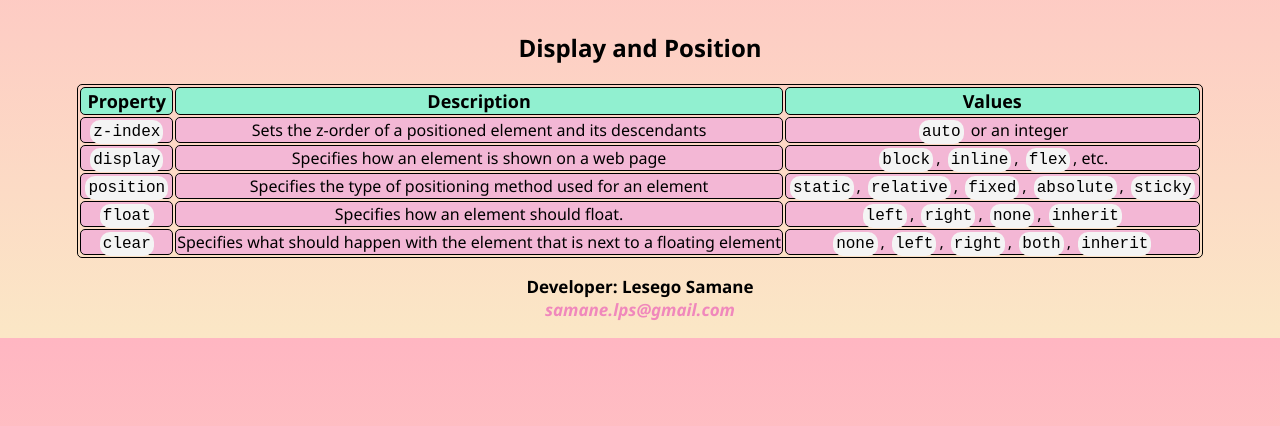
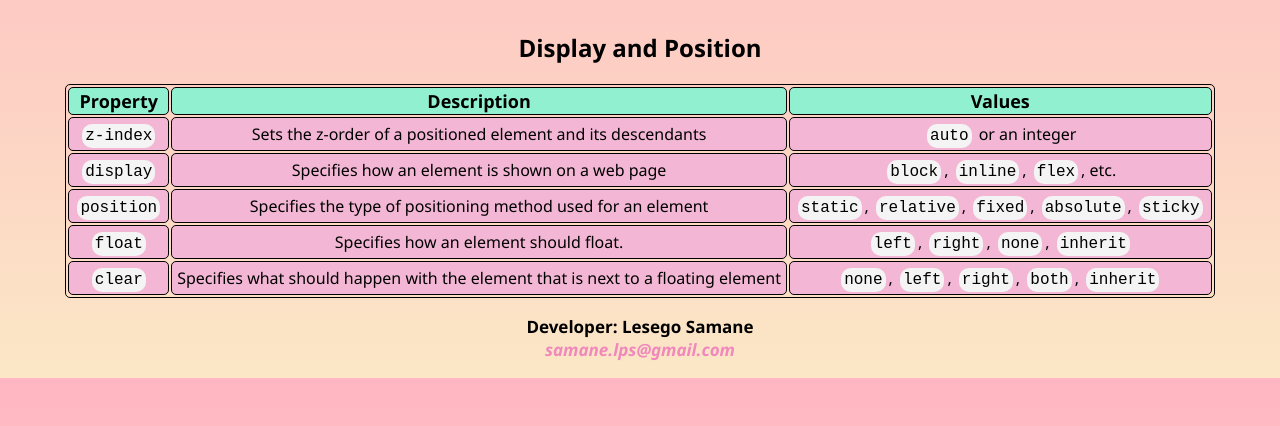
Before and after one commit to Lesego-S/cheatsheet, a plain HTML site: page index.html in a window 1280 px wide. Shown: the part 262-688 px from the top of the page. Drawn offline with Linux system fonts and the light colour scheme.

Commit message:
Add 5px padding to <td> element

```diff
--- a/styles.css
+++ b/styles.css
@@ -1,6 +1,6 @@
 body {
-    background: linear-gradient(#ffb6c2, #FBE7C6) ;
-    font-family:'Segoe UI', Tahoma, Geneva, Verdana, sans-serif;
+    background: linear-gradient(#ffb6c2, #FBE7C6);
+    font-family: 'Segoe UI', Tahoma, Geneva, Verdana, sans-serif;
 }
 
 h1 {
@@ -10,7 +10,9 @@ h1 {
     font-size: 80px;
 }
 
-table, th, td {
+table,
+th,
+td {
     border: 1px solid #000;
     border-radius: 5px;
     margin-left: auto;
@@ -23,13 +25,14 @@ h2 {
 }
 
 th {
-   text-align: center;
-   background-color: #91f0d0;
-   font-size: large;
+    text-align: center;
+    background-color: #91f0d0;
+    font-size: large;
 }
 
 td {
     background-color: #f3b7d5;
+    padding: 5px;
 }
 
 code {
```
